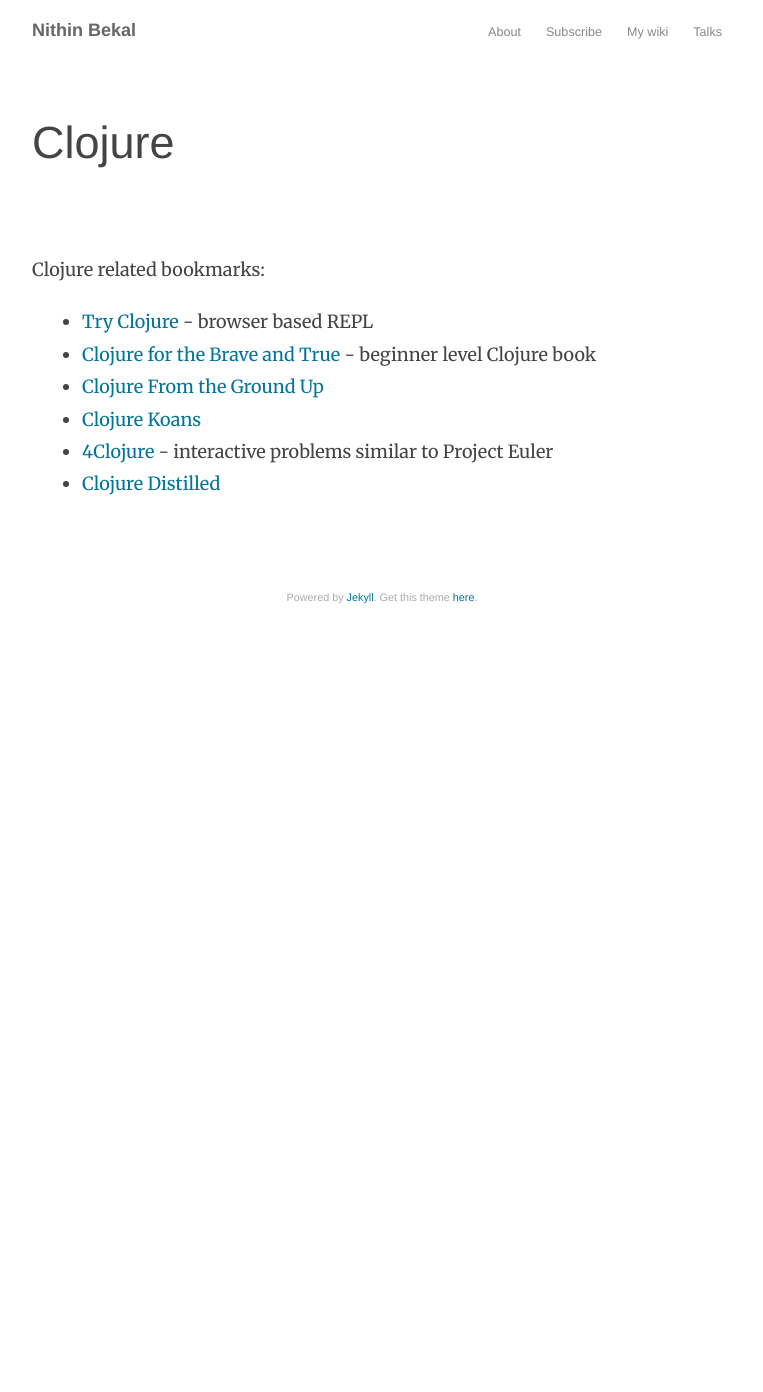
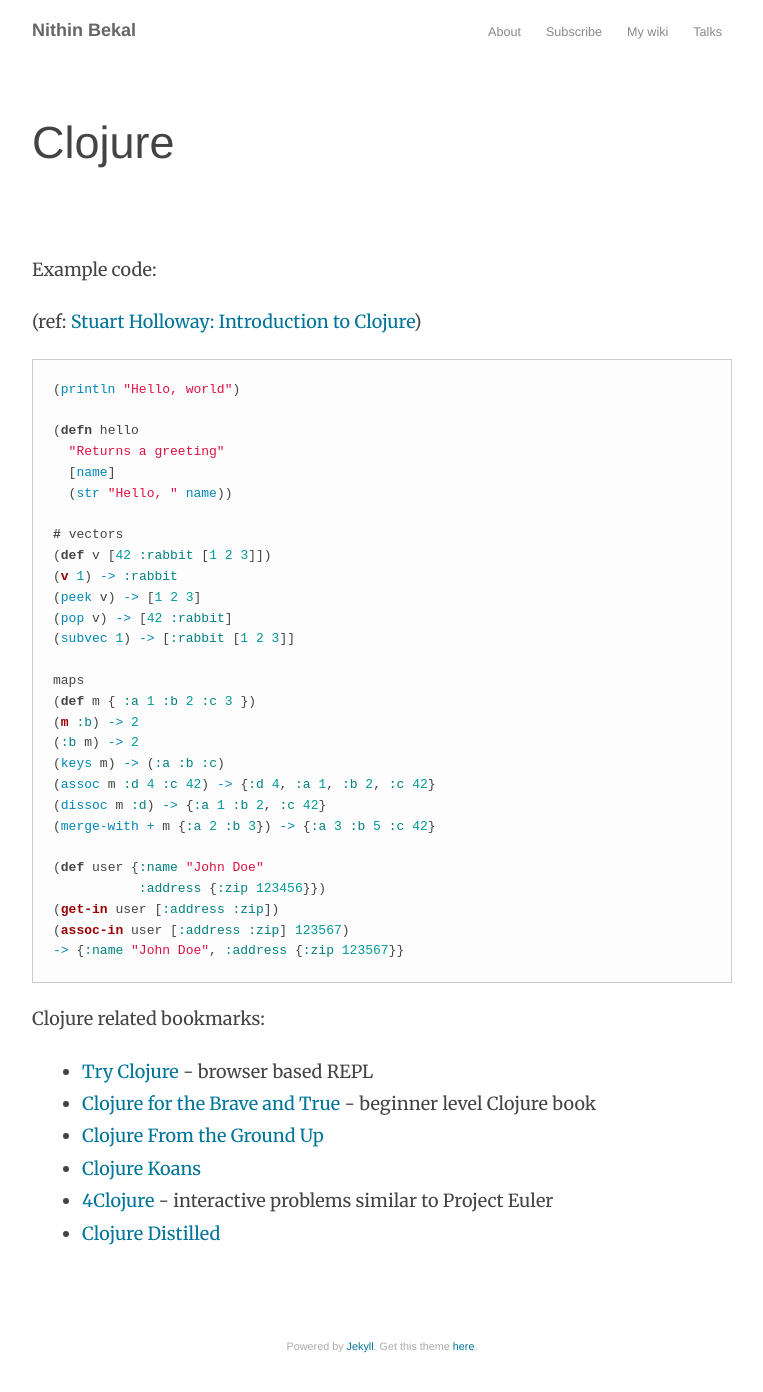
Before and after one commit to nithinbekal/nithinbekal.github.io, a Jekyll site: the page built from notes/clojure.md, in a window 1280 px wide. Shown: the whole page, without its empty margins (258-1021 px from the left). Built offline with Jekyll 4.4.1, drawn with Linux system fonts in a browser that asks for light colours; before the commit the page ends 900 px from its top, so only the background shows below that.

Commit message:
Add clojure code examples

```diff
--- a/notes/clojure.md
+++ b/notes/clojure.md
@@ -3,6 +3,41 @@
 title: "Clojure"
 date:  2014-09-28 21:13:10
 ---
+
+Example code:
+
+(ref: [Stuart Holloway: Introduction to Clojure](https://vimeo.com/68375202))
+
+{% highlight clojure %}
+(println "Hello, world")
+
+(defn hello
+  "Returns a greeting"
+  [name]
+  (str "Hello, " name))
+
+# vectors
+(def v [42 :rabbit [1 2 3]])
+(v 1) -> :rabbit
+(peek v) -> [1 2 3]
+(pop v) -> [42 :rabbit]
+(subvec 1) -> [:rabbit [1 2 3]]
+
+maps
+(def m { :a 1 :b 2 :c 3 })
+(m :b) -> 2
+(:b m) -> 2
+(keys m) -> (:a :b :c)
+(assoc m :d 4 :c 42) -> {:d 4, :a 1, :b 2, :c 42}
+(dissoc m :d) -> {:a 1 :b 2, :c 42}
+(merge-with + m {:a 2 :b 3}) -> {:a 3 :b 5 :c 42}
+
+(def user {:name "John Doe"
+           :address {:zip 123456}})
+(get-in user [:address :zip])
+(assoc-in user [:address :zip] 123567)
+-> {:name "John Doe", :address {:zip 123567}}
+{% endhighlight %}
 
 Clojure related bookmarks:
 
```
